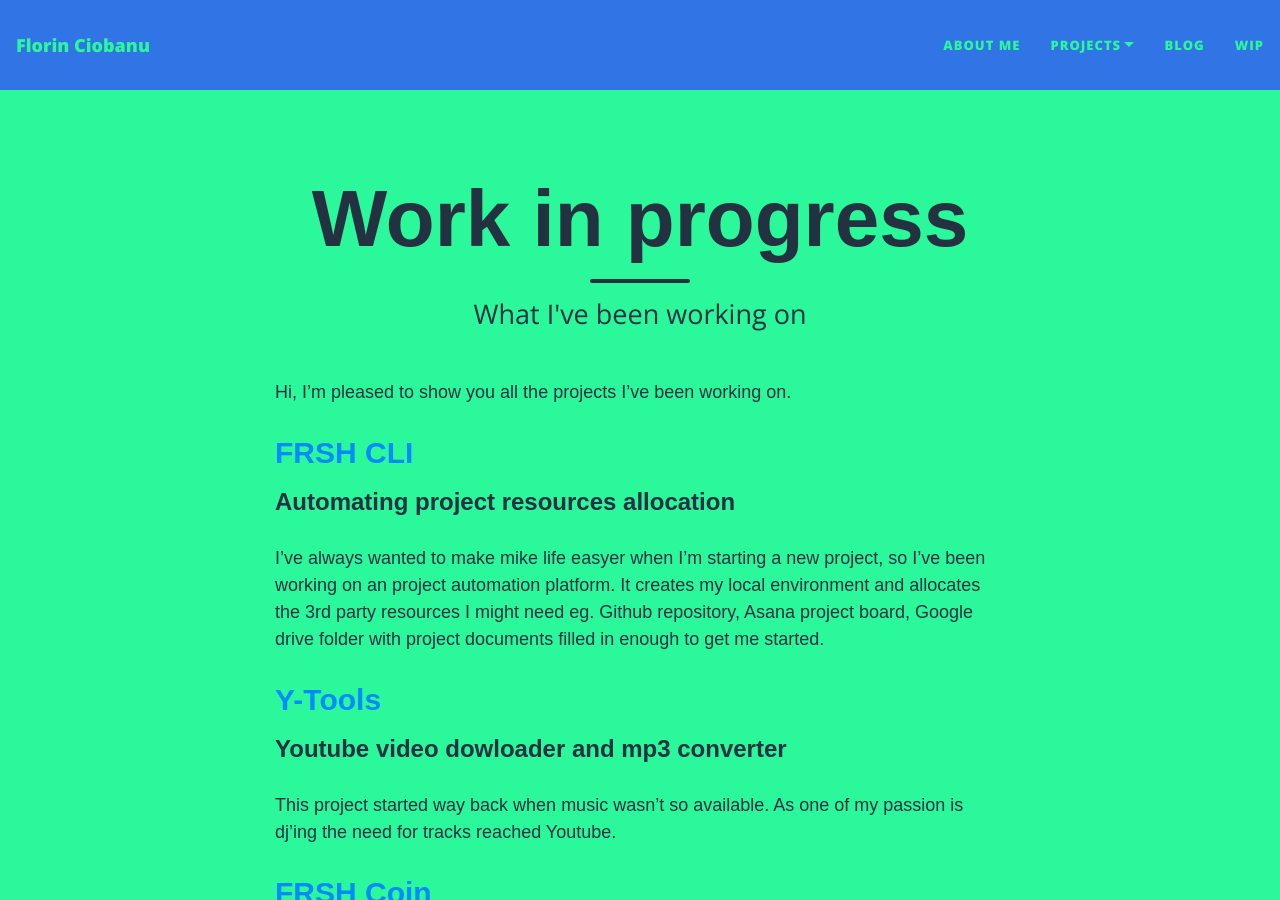
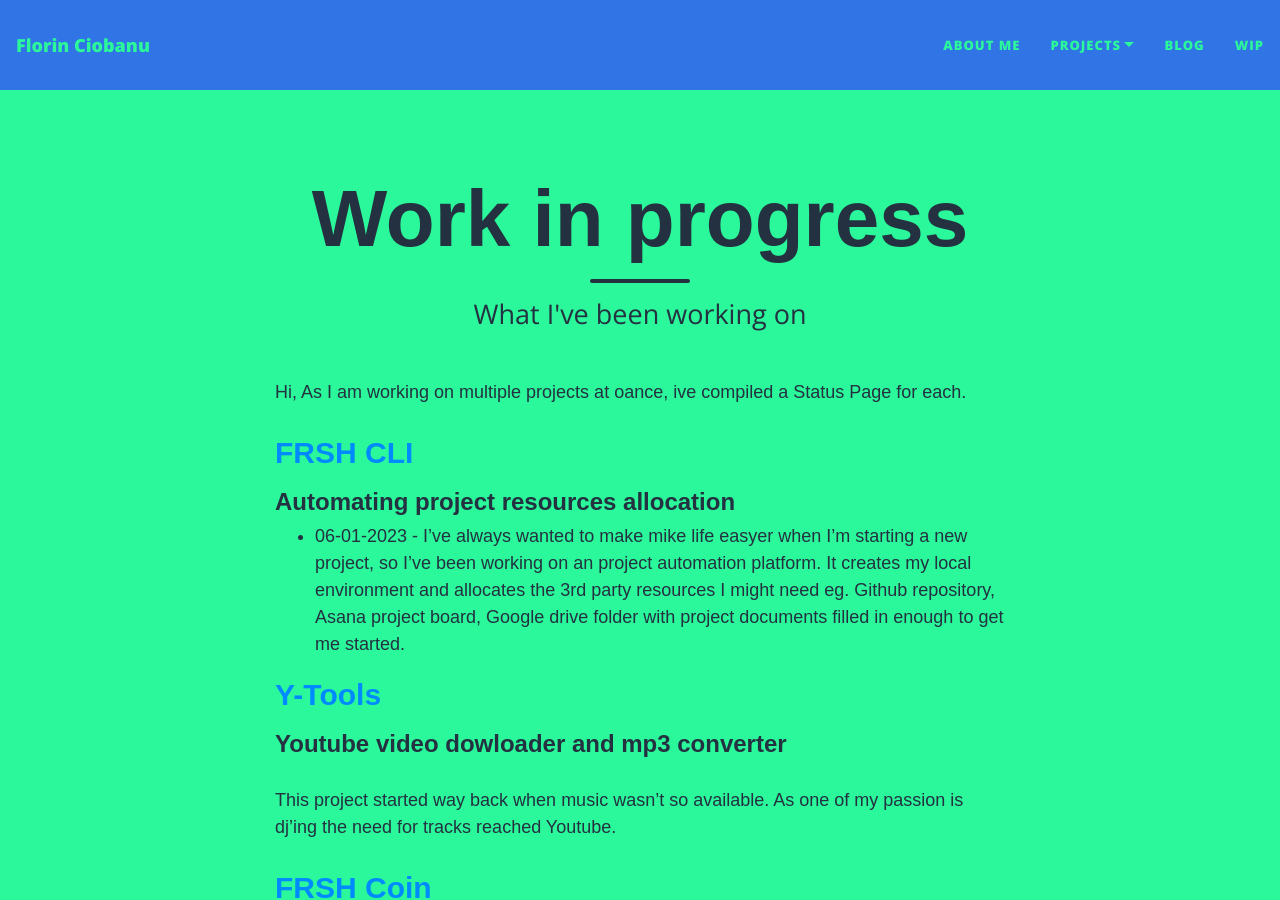
Before and after one commit to franksheppard/franksheppard.github.io, a Jekyll site: the page built from pages/wip.md, in a window 1280 px wide and 900 px high. Built offline with Jekyll 4.4.1, drawn with Linux system fonts in a browser that asks for light colours; nearby versions of some CDN libraries.

Commit message:
updated wip

```diff
--- a/pages/wip.md
+++ b/pages/wip.md
@@ -5,12 +5,12 @@ subtitle: What I've been working on
 ---
 
 Hi,
-I'm pleased to show you all the projects I've been working on.
+As I am working on multiple projects at oance, ive compiled a Status Page for each.
 
 ## [FRSH CLI]()
+### Automating project resources allocation
 
-### Automating project resources allocation
-I've always wanted to make mike life easyer when I'm starting a new project, so I've been working on an project automation platform. It creates my local environment and allocates the 3rd party resources I might need eg. Github repository, Asana project board, Google drive folder with project documents filled in enough to get me started.
+- 06-01-2023 - I've always wanted to make mike life easyer when I'm starting a new project, so I've been working on an project automation platform. It creates my local environment and allocates the 3rd party resources I might need eg. Github repository, Asana project board, Google drive folder with project documents filled in enough to get me started.
 
 ## [Y-Tools]()
 
```
